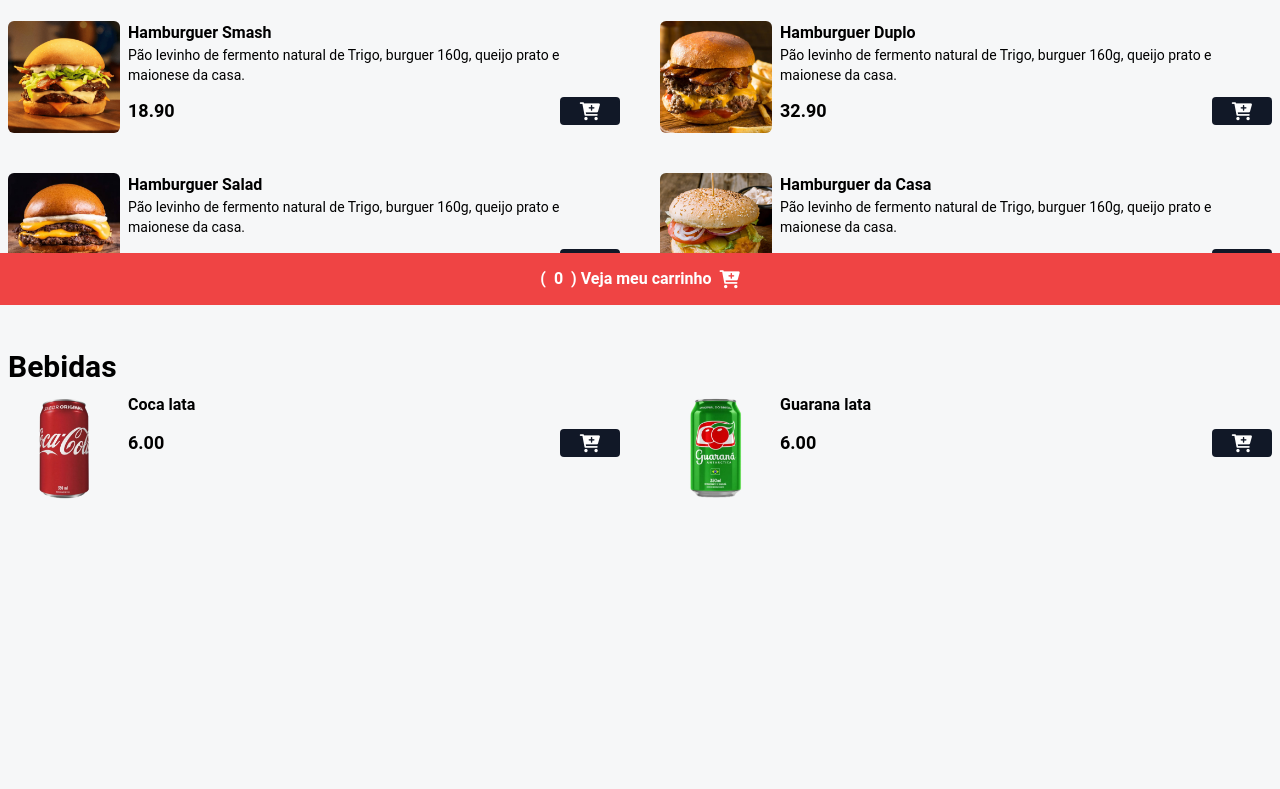
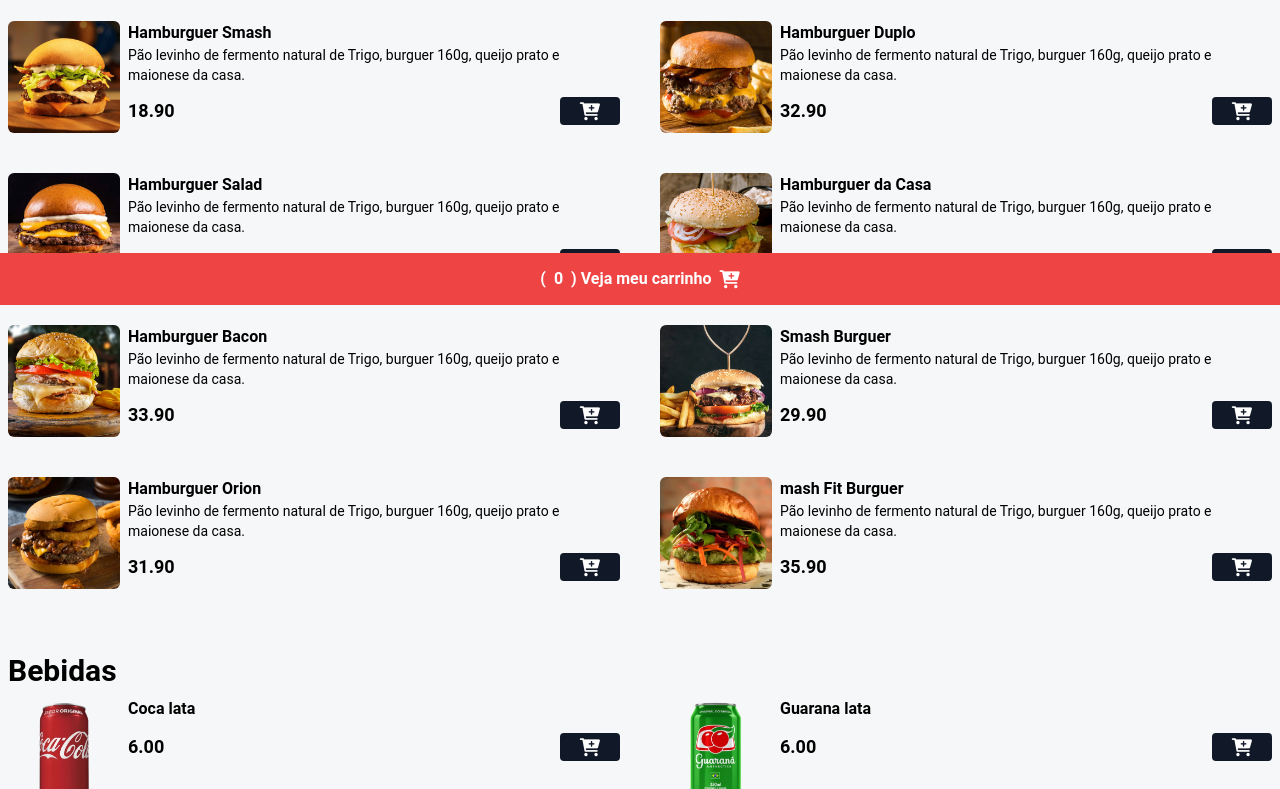
Before and after one commit to Fabiano97/Cardapio-Js, a website: page index.html in a window 1280 px wide. Shown: the part 495-1284 px from the top of the page. Before the commit the page ends 1064 px from the top, so only its background shows below. Drawn offline with Linux system fonts and the light colour scheme; a small style sheet from the web is missing.

Commit message:
Cardapio

```diff
--- a/index.html
+++ b/index.html
@@ -150,6 +150,111 @@
                         </div>
                   </div>
                   <!--Fim Produto Item-->
+
+                   <!--Produto Item-->
+                  <div class="flex gap-2">
+                        <img
+                        src="assets/hamb-5.png"
+                        alt="Hamburguer Bacon"
+                        class="w-28 h-28 rounded-md hover:scale-110 hover:-rotate-2 duration-300"
+                        >
+
+                        <div>
+                              <p class="font-bold">Hamburguer Bacon</p>
+                              <p class="text-sm">Pão levinho de fermento natural de Trigo, burguer 160g, queijo prato e maionese da casa.</p>
+
+                              <div class="flex items-center gap-2 justify-between mt-3">
+                                    <p class="font-bold text-lg">33.90</p>
+                                    <button class="bg-gray-900 px-5 rounded add-to-cart-btn"
+                                    data-name="Hamburguer Bacon"
+                                    data-price="33.90"
+                                    >
+                                          <i class="fa fa-cart-plus text-lg text-white"></i>
+
+                                    </button>
+                              </div>
+                        </div>
+                  </div>
+                  <!--Fim Produto Item-->
+
+                   <!--Produto Item-->
+                  <div class="flex gap-2">
+                        <img
+                        src="assets/hamb-6.png"
+                        alt="Smash Burguer"
+                        class="w-28 h-28 rounded-md hover:scale-110 hover:-rotate-2 duration-300"
+                        >
+
+                        <div>
+                              <p class="font-bold">Smash Burguer</p>
+                              <p class="text-sm">Pão levinho de fermento natural de Trigo, burguer 160g, queijo prato e maionese da casa.</p>
+
+                              <div class="flex items-center gap-2 justify-between mt-3">
+                                    <p class="font-bold text-lg">29.90</p>
+                                    <button class="bg-gray-900 px-5 rounded add-to-cart-btn"
+                                    data-name="Smash Burguer"
+                                    data-price="29.90"
+                                    >
+                                          <i class="fa fa-cart-plus text-lg text-white"></i>
+
+                                    </button>
+                              </div>
+                        </div>
+                  </div>
+                  <!--Fim Produto Item-->
+
+                   <!--Produto Item-->
+                  <div class="flex gap-2">
+                        <img
+                        src="assets/hamb-7.png"
+                        alt="Hamburguer Orion"
+                        class="w-28 h-28 rounded-md hover:scale-110 hover:-rotate-2 duration-300"
+                        >
+
+                        <div>
+                              <p class="font-bold">Hamburguer Orion</p>
+                              <p class="text-sm">Pão levinho de fermento natural de Trigo, burguer 160g, queijo prato e maionese da casa.</p>
+
+                              <div class="flex items-center gap-2 justify-between mt-3">
+                                    <p class="font-bold text-lg">31.90</p>
+                                    <button class="bg-gray-900 px-5 rounded add-to-cart-btn"
+                                    data-name="Hamburguer Orion"
+                                    data-price="31.90"
+                                    >
+                                          <i class="fa fa-cart-plus text-lg text-white"></i>
+
+                                    </button>
+                              </div>
+                        </div>
+                  </div>
+                  <!--Fim Produto Item-->
+
+                   <!--Produto Item-->
+                  <div class="flex gap-2">
+                        <img
+                        src="assets/hamb-8.png"
+                        alt="Smash Fit Burguer"
+                        class="w-28 h-28 rounded-md hover:scale-110 hover:-rotate-2 duration-300"
+                        >
+
+                        <div>
+                              <p class="font-bold">mash Fit Burguer</p>
+                              <p class="text-sm">Pão levinho de fermento natural de Trigo, burguer 160g, queijo prato e maionese da casa.</p>
+
+                              <div class="flex items-center gap-2 justify-between mt-3">
+                                    <p class="font-bold text-lg">35.90</p>
+                                    <button class="bg-gray-900 px-5 rounded add-to-cart-btn"
+                                    data-name="mash Fit Burguer"
+                                    data-price="35.90"
+                                    >
+                                          <i class="fa fa-cart-plus text-lg text-white"></i>
+
+                                    </button>
+                              </div>
+                        </div>
+                  </div>
+                  <!--Fim Produto Item-->
+
             </main>
 
             <div class="mx-auto max-w-7xl px-2 my-2">
@@ -208,10 +313,8 @@
                               </div>
                         </div>
                   </div>
-                  <!--Fim Bebida Item-->
-
+                    <!--Fim Bebida Item-->
             </div>
-            <!--Fim Grid Bebidas-->
 
       </div>
       <!--Fim menu-->
--- a/script.js
+++ b/script.js
@@ -165,7 +165,7 @@ checkoutBtn.addEventListener("click", function(){
       }).join("")
 
       const message = encodeURIComponent(cartItems);
-      const phone = "19988492934"
+      const phone = "19988492934";
 
       window.open(`https://wa.me/${phone}?text=${message} Endereço:${addressInput.value}`, "_blank");
 
```
